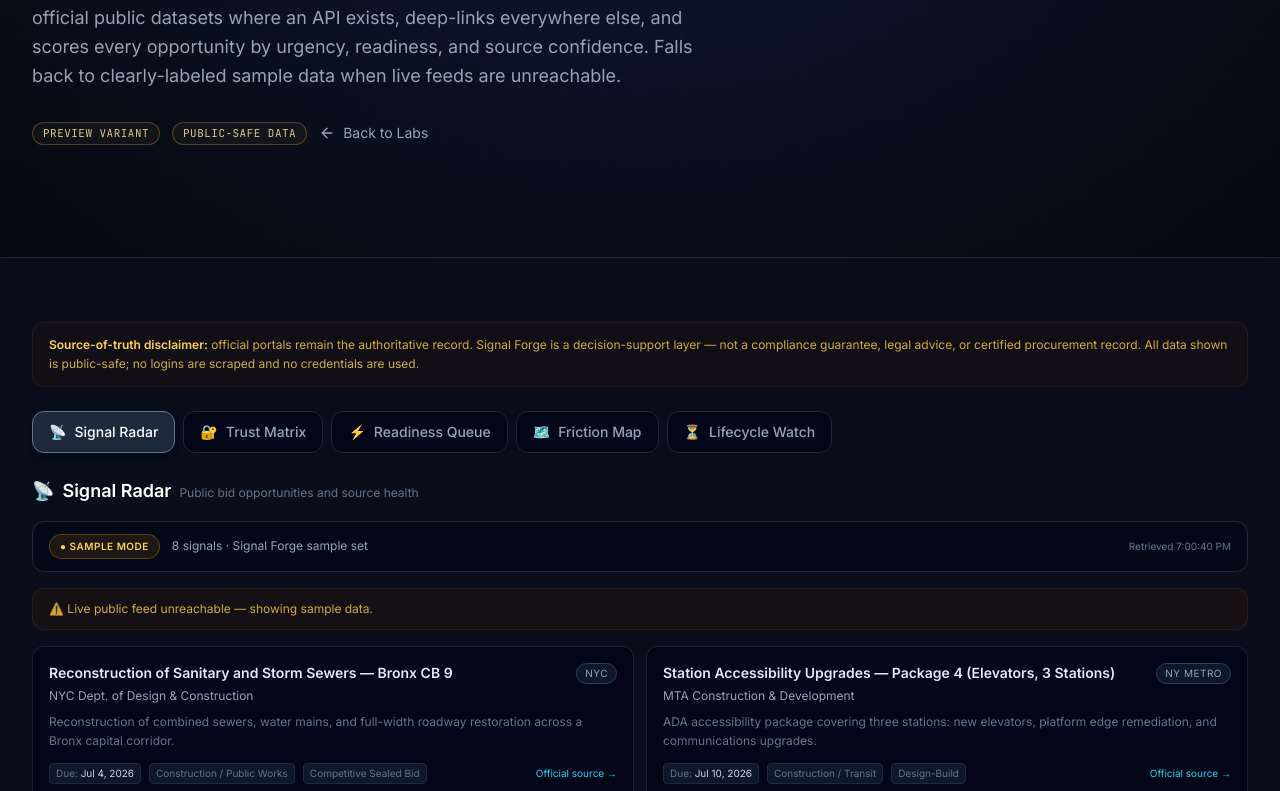
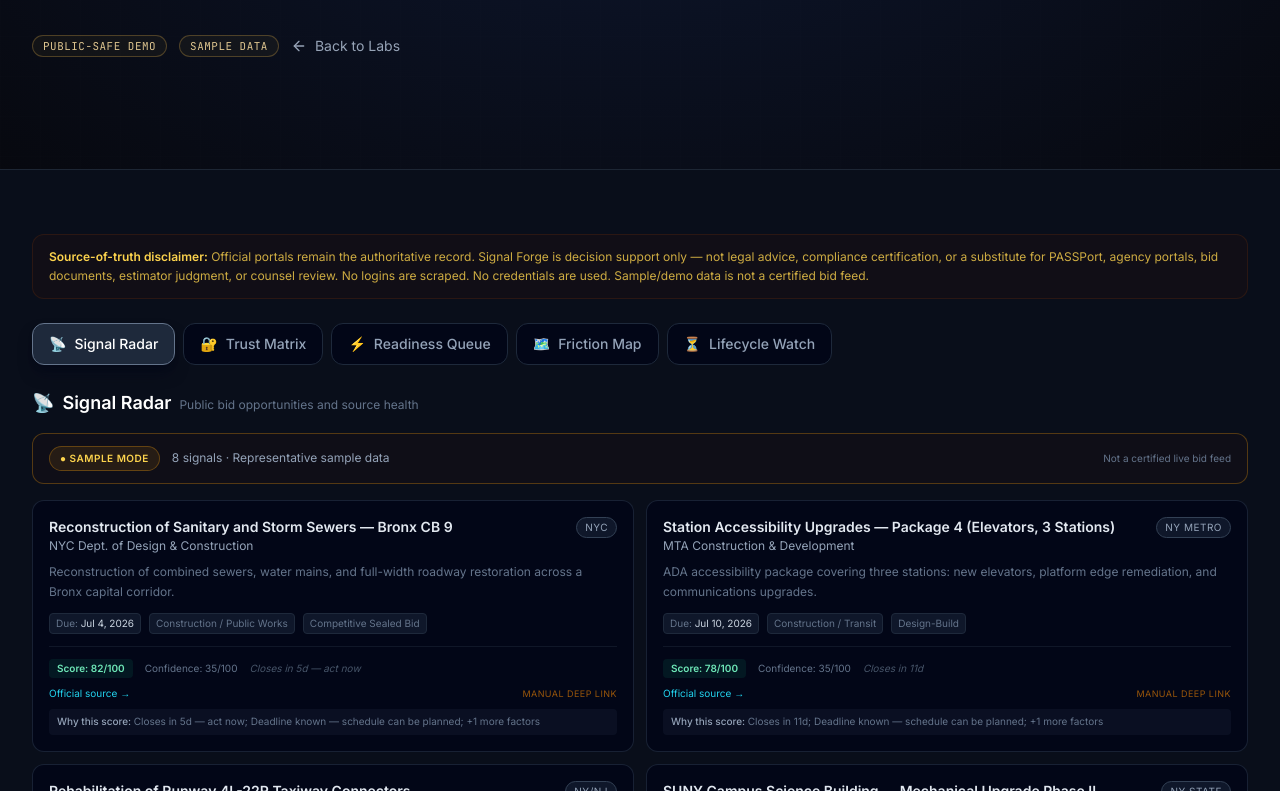
Before and after one commit to yazilimlar/artemis-omni, a Next.js app: page /labs/civicbid-signal-forge in a window 1280 px wide. Shown: the part 309-1100 px from the top of the page. Built offline with nearby package versions, Linux system fonts and the light colour scheme; no server answers.

Commit message:
fix: publish CivicBid Signal Forge public-safe cockpit

```diff
--- a/app/labs/civicbid-signal-forge/page.tsx
+++ b/app/labs/civicbid-signal-forge/page.tsx
@@ -10,20 +10,20 @@
   title: "CivicBid Signal Forge",
   path: "/labs/civicbid-signal-forge",
   description:
-    "Experimental signal-intelligence cockpit for public procurement — live NYC Open Data feed with sample fallback, source trust matrix, bid readiness scoring, and compliance friction mapping. Variant of the CivicBid Intelligence Bridge.",
+    "Public procurement signals from NYC agencies — sample cockpit with source trust matrix, bid readiness scoring, and compliance friction mapping. Not a certified live bid feed.",
 });
 
 export default function CivicBidSignalForgePage() {
   return (
     <>
       <PageHero
-        eyebrow="Labs · Experimental Variant"
+        eyebrow="Labs · Experimental"
         title="CivicBid Signal Forge"
-        description="A signal-intelligence cockpit for public procurement in the NYC region. Polls official public datasets where an API exists, deep-links everywhere else, and scores every opportunity by urgency, readiness, and source confidence. Falls back to clearly-labeled sample data when live feeds are unreachable."
+        description="NYC public procurement signals, translated into bid-room action."
       >
         <div className="flex flex-wrap items-center gap-3">
-          <Badge>Preview variant</Badge>
-          <Badge>Public-safe data</Badge>
+          <Badge>Public-safe demo</Badge>
+          <Badge>Sample data</Badge>
           <Link
             href="/labs"
             className="inline-flex items-center gap-2 text-sm text-muted-foreground hover:text-gold"
--- a/components/labs/civicbid/BidReadinessQueue.tsx
+++ b/components/labs/civicbid/BidReadinessQueue.tsx
@@ -1,60 +1,54 @@
 "use client";
 
-import { useEffect, useState } from "react";
+import { getSampleOpportunities } from "@/lib/civicbid/signalForgeData";
 import {
-  getReadinessColor,
+  scoreQueue,
   getTierColor,
   getUrgencyColor,
-  type SignalForgeScore,
+  getReadinessColor,
 } from "@/lib/civicbid/signalForgeScoring";
 
-interface QueueResponse {
-  sourceName: string;
-  count: number;
-  fromLive: boolean;
-  retrievedAt: string;
-  warning?: string;
-  data: SignalForgeScore[];
-}
+const SCORING_COMPONENTS = [
+  { label: "Due-date urgency", weight: "30%", description: "How soon the opportunity closes" },
+  { label: "Document availability", weight: "25%", description: "Scope, method, and deadline clarity" },
+  { label: "Source confidence", weight: "20%", description: "Trust level of the originating feed" },
+  { label: "Construction fit", weight: "15%", description: "Alignment with construction/engineering categories" },
+  { label: "Compliance clarity", weight: "10%", description: "MWBE, prevailing wage, and other requirements visibility" },
+];
 
 export default function BidReadinessQueue() {
-  const [response, setResponse] = useState<QueueResponse | null>(null);
-  const [loading, setLoading] = useState(true);
-
-  useEffect(() => {
-    fetch("/api/civicbid/signal-forge?view=queue")
-      .then((res) => res.json())
-      .then((json: QueueResponse) => setResponse(json))
-      .catch(() => setResponse(null))
-      .finally(() => setLoading(false));
-  }, []);
-
-  if (loading) {
-    return (
-      <div className="rounded-2xl border border-slate-800 bg-slate-900/60 p-8 text-center">
-        <div className="inline-block h-6 w-6 animate-spin rounded-full border-2 border-slate-700 border-t-cyan-400" />
-        <p className="mt-3 text-sm text-slate-400">Scoring bid readiness…</p>
-      </div>
-    );
-  }
-
-  const scores = response?.data ?? [];
+  const sampleData = getSampleOpportunities();
+  const queue = scoreQueue(sampleData);
 
   return (
-    <div className="space-y-3">
-      {response?.warning ? (
-        <div className="rounded-xl border border-amber-900/30 bg-amber-950/20 px-4 py-3">
-          <p className="text-xs text-amber-300/80">⚠️ {response.warning}</p>
+    <div className="space-y-4">
+      <div className="rounded-xl border border-amber-900/30 bg-amber-950/15 px-5 py-4">
+        <h4 className="mb-3 text-xs font-semibold uppercase tracking-wider text-amber-300">
+          Scoring formula
+        </h4>
+        <div className="grid gap-2 sm:grid-cols-5">
+          {SCORING_COMPONENTS.map((comp) => (
+            <div key={comp.label} className="rounded-lg border border-amber-900/20 bg-amber-950/20 px-3 py-2">
+              <p className="text-sm font-bold text-amber-200">{comp.weight}</p>
+              <p className="text-[11px] font-medium text-amber-300/90">{comp.label}</p>
+              <p className="mt-0.5 text-[10px] leading-tight text-amber-400/70">
+                {comp.description}
+              </p>
             </div>
-      ) : null}
+          ))}
+        </div>
+        <p className="mt-3 text-[11px] text-amber-400/60">
+          Composite = urgency × 0.30 + documentation × 0.25 + source confidence × 0.20 + construction fit × 0.15 + compliance clarity × 0.10
+        </p>
+      </div>
 
-      <p className="text-[11px] text-slate-500">
-        Composite = 40% urgency (time to close) + 35% readiness (scope clarity) + 25% source
-        confidence. Tier A ≥ 75 · Tier B ≥ 55.
-      </p>
-
+      {queue.length === 0 ? (
+        <div className="rounded-xl border border-slate-800 bg-slate-900/50 p-6 text-center">
+          <p className="text-sm text-slate-400">No opportunities scored yet.</p>
+        </div>
+      ) : (
         <div className="space-y-2">
-        {scores.map((score) => (
+          {queue.map((score) => (
             <div
               key={score.opportunityId}
               className="rounded-xl border border-slate-800/80 bg-slate-950 p-4 transition-all hover:border-slate-600"
@@ -64,7 +58,7 @@
                   <span
                     className={`shrink-0 rounded-lg border px-2.5 py-1 text-xs font-bold ${getTierColor(score.tier)}`}
                   >
-                  {score.tier}
+                    Tier {score.tier}
                   </span>
                   <div className="min-w-0">
                     <p className="text-sm font-medium leading-snug text-slate-200">{score.title}</p>
@@ -98,9 +92,24 @@
                   </div>
                 </div>
               </div>
+
+              <div className="mt-2 flex items-center gap-2 border-t border-slate-800/40 pt-2">
+                <span className="text-[10px] text-slate-500">
+                  Confidence: {score.confidenceScore}/100
+                </span>
+                <span className="text-[10px] italic text-slate-600">
+                  {score.rationale[0]}
+                </span>
+              </div>
             </div>
           ))}
         </div>
+      )}
+
+      <p className="text-[10px] text-slate-600">
+        Scores are based on sample data and the formula above. Tier A ≥ 75, Tier B ≥ 55, Tier C &lt; 55.
+        Not a substitute for independent bid review.
+      </p>
     </div>
   );
 }
--- a/components/labs/civicbid/CivicBidSignalForge.tsx
+++ b/components/labs/civicbid/CivicBidSignalForge.tsx
@@ -13,7 +13,7 @@
   { id: "trust", label: "Trust Matrix", icon: "🔐", blurb: "Confidence, jurisdiction, API availability" },
   { id: "queue", label: "Readiness Queue", icon: "⚡", blurb: "Urgency × readiness × confidence scoring" },
   { id: "friction", label: "Friction Map", icon: "🗺️", blurb: "Access barriers: API, deep link, login" },
-  { id: "lifecycle", label: "Lifecycle Watch", icon: "⏳", blurb: "Awards, amendments, addenda — planned" },
+  { id: "lifecycle", label: "Lifecycle Watch", icon: "⏳", blurb: "From pursuit to execution — CivicBid to Artemis" },
 ];
 
 export default function CivicBidSignalForge() {
@@ -24,10 +24,11 @@
     <div className="space-y-6">
       <div className="rounded-xl border border-amber-900/25 bg-amber-950/15 px-4 py-3">
         <p className="text-xs leading-relaxed text-amber-300/80">
-          <strong className="text-amber-300">Source-of-truth disclaimer:</strong> official portals
-          remain the authoritative record. Signal Forge is a decision-support layer — not a
-          compliance guarantee, legal advice, or certified procurement record. All data shown is
-          public-safe; no logins are scraped and no credentials are used.
+          <strong className="text-amber-300">Source-of-truth disclaimer:</strong> Official portals
+          remain the authoritative record. Signal Forge is decision support only — not legal advice,
+          compliance certification, or a substitute for PASSPort, agency portals, bid documents,
+          estimator judgment, or counsel review. No logins are scraped. No credentials are used.
+          Sample/demo data is not a certified bid feed.
         </p>
       </div>
 
@@ -59,15 +60,56 @@
         {activePanel === "queue" ? <BidReadinessQueue /> : null}
         {activePanel === "friction" ? <ComplianceFrictionMap /> : null}
         {activePanel === "lifecycle" ? (
-          <div className="rounded-2xl border border-dashed border-slate-800 bg-slate-950 p-12 text-center">
-            <p className="mb-3 text-4xl" aria-hidden>
-              🔜
-            </p>
-            <p className="text-sm font-medium text-slate-300">Lifecycle Watch — coming soon</p>
-            <p className="mx-auto mt-2 max-w-md text-xs text-slate-500">
-              Planned add-on panel for tracking contract awards, amendments, addenda releases, and
-              vendor activity patterns via Checkbook NYC and PASSPort Public feeds.
-            </p>
+          <div className="space-y-4">
+            <div className="rounded-2xl border border-slate-800 bg-slate-950 p-6">
+              <p className="mb-4 text-sm leading-relaxed text-slate-300">
+                CivicBid Signal Forge is the upstream pursuit-intelligence layer. It surfaces,
+                scores, and tracks public procurement signals. The next layer — <strong className="text-white">Artemis execution,
+                cost, forecast, and cashflow controls</strong> — takes over after bid submission and
+                award.
+              </p>
+              <div className="grid gap-4 sm:grid-cols-2">
+                <div className="rounded-xl border border-cyan-900/40 bg-cyan-950/10 p-4">
+                  <p className="mb-1 text-xs font-semibold uppercase tracking-wider text-cyan-300">
+                    CivicBid (this layer)
+                  </p>
+                  <ul className="space-y-1 text-[11px] text-slate-400">
+                    <li>• Signal discovery &amp; scoring</li>
+                    <li>• Source trust &amp; friction mapping</li>
+                    <li>• Bid-readiness ranking</li>
+                    <li>• Compliance flagging</li>
+                    <li>• Watchlist &amp; alert triggers</li>
+                  </ul>
+                </div>
+                <div className="rounded-xl border border-violet-900/40 bg-violet-950/10 p-4">
+                  <p className="mb-1 text-xs font-semibold uppercase tracking-wider text-violet-300">
+                    Artemis (next layer)
+                  </p>
+                  <ul className="space-y-1 text-[11px] text-slate-400">
+                    <li>• Estimate &amp; takeoff</li>
+                    <li>• 5D cost / schedule integration</li>
+                    <li>• Forecast &amp; cashflow controls</li>
+                    <li>• Execution dashboards</li>
+                    <li>• Project intelligence</li>
+                  </ul>
+                </div>
+              </div>
+            </div>
+
+            <div className="rounded-2xl border border-amber-900/25 bg-amber-950/15 p-6">
+              <h4 className="mb-3 text-sm font-semibold text-amber-300">
+                Pilot CTA
+              </h4>
+              <p className="text-sm leading-relaxed text-amber-200/80">
+                Start with <strong className="text-amber-200">3 agencies</strong>,{" "}
+                <strong className="text-amber-200">5 connectors</strong>,{" "}
+                <strong className="text-amber-200">25 watchlist opportunities</strong>, and a{" "}
+                <strong className="text-amber-200">weekly pursuit briefing</strong>.
+              </p>
+              <p className="mt-2 text-xs text-amber-300/60">
+                Contact the Artemis team to scope a pilot for your pursuit team.
+              </p>
+            </div>
           </div>
         ) : null}
       </div>
--- a/components/labs/civicbid/SignalRadar.tsx
+++ b/components/labs/civicbid/SignalRadar.tsx
@@ -1,18 +1,8 @@
 "use client";
 
-import { useEffect, useState } from "react";
-import type { CivicBidOpportunity } from "@/lib/civicbid/normalizeOpportunity";
+import { getSampleOpportunities, sourceHealthSnapshot } from "@/lib/civicbid/signalForgeData";
 import { getSourceById } from "@/lib/civicbid/sourceRegistry";
-import { sourceHealthSnapshot } from "@/lib/civicbid/signalForgeData";
-
-interface RadarResponse {
-  sourceName: string;
-  count: number;
-  fromLive: boolean;
-  retrievedAt: string;
-  warning?: string;
-  data: CivicBidOpportunity[];
-}
+import { scoreOpportunity } from "@/lib/civicbid/signalForgeScoring";
 
 function formatDate(value: string | null | undefined): string {
   if (!value) return "TBD";
@@ -27,81 +17,67 @@
   manual: "bg-slate-500/10 text-slate-300 border-slate-500/30",
 };
 
+const FRICTION_TAGS: Record<string, string> = {
+  "nyc-open-data-current-solicitations": "Public API — automatable",
+  "nyc-open-data-city-record": "Public API — automatable",
+  "checkbook-nyc-contracts": "XML POST — needs integration",
+  "passport-public": "Manual deep link",
+  "passport-procurement-navigator": "Manual deep link",
+  "nyscr": "Email alerts + manual",
+  "mta-current-opportunities": "Manual deep link",
+  "mta-cd-current-opportunities": "Manual deep link",
+  "panynj-construction": "Manual deep link",
+  "panynj-bonfire-open": "Login required",
+  "ddc-construction-contracts": "Manual deep link",
+  "dasny-rfps-bids": "Manual deep link",
+  "bidexpress": "Login required",
+};
+
 export default function SignalRadar() {
-  const [response, setResponse] = useState<RadarResponse | null>(null);
-  const [loading, setLoading] = useState(true);
-
-  useEffect(() => {
-    fetch("/api/civicbid/signal-forge?view=opportunities")
-      .then((res) => res.json())
-      .then((json: RadarResponse) => setResponse(json))
-      .catch(() => setResponse(null))
-      .finally(() => setLoading(false));
-  }, []);
-
-  if (loading) {
-    return (
-      <div className="rounded-2xl border border-slate-800 bg-slate-900/60 p-8 text-center">
-        <div className="inline-block h-6 w-6 animate-spin rounded-full border-2 border-slate-700 border-t-cyan-400" />
-        <p className="mt-3 text-sm text-slate-400">Scanning public bid signals…</p>
-      </div>
-    );
-  }
-
-  if (!response) {
-    return (
-      <div className="rounded-2xl border border-rose-900/40 bg-rose-950/10 p-6">
-        <p className="text-sm text-rose-300">
-          Signal Radar could not reach the API route. Reload the page to retry.
-        </p>
-      </div>
-    );
-  }
+  const opportunities = getSampleOpportunities();
+  const scored = opportunities.map((opp) => ({
+    opp,
+    score: scoreOpportunity(opp),
+  }));
 
   return (
     <div className="space-y-4">
-      <div className="flex flex-wrap items-center gap-3 rounded-xl border border-slate-800 bg-slate-950/60 px-4 py-3">
-        <span
-          className={`rounded-full border px-2.5 py-1 text-[10px] font-bold uppercase tracking-wider ${
-            response.fromLive
-              ? "border-emerald-500/30 bg-emerald-500/10 text-emerald-300"
-              : "border-amber-500/30 bg-amber-500/10 text-amber-300"
-          }`}
-        >
-          {response.fromLive ? "● Live public data" : "● Sample mode"}
+      <div className="flex flex-wrap items-center gap-3 rounded-xl border border-amber-500/30 bg-amber-950/10 px-4 py-3">
+        <span className="rounded-full border border-amber-500/30 bg-amber-500/10 px-2.5 py-1 text-[10px] font-bold uppercase tracking-wider text-amber-300">
+          ● Sample mode
         </span>
         <span className="text-xs text-slate-400">
-          {response.count} signals · {response.sourceName}
+          {opportunities.length} signals · Representative sample data
         </span>
         <span className="ml-auto text-[10px] text-slate-500">
-          Retrieved {new Date(response.retrievedAt).toLocaleTimeString()}
+          Not a certified live bid feed
         </span>
       </div>
 
-      {response.warning ? (
-        <div className="rounded-xl border border-amber-900/30 bg-amber-950/20 px-4 py-3">
-          <p className="text-xs text-amber-300/80">⚠️ {response.warning}</p>
-        </div>
-      ) : null}
-
       <div className="grid gap-3 md:grid-cols-2">
-        {response.data.map((opp) => (
+        {scored.map(({ opp, score }) => (
           <div
             key={opp.id}
             className="rounded-xl border border-slate-800/80 bg-slate-950 p-4 transition-all hover:border-slate-600"
           >
             <div className="flex items-start justify-between gap-3">
-              <h4 className="text-sm font-semibold leading-snug text-slate-200">{opp.title}</h4>
+              <div className="min-w-0 flex-1">
+                <h4 className="text-sm font-semibold leading-snug text-slate-200">
+                  {opp.title}
+                </h4>
+                <p className="mt-0.5 text-xs text-slate-400">{opp.agency}</p>
+              </div>
               <span className="shrink-0 rounded-lg border border-slate-700 bg-slate-900 px-2 py-0.5 text-[10px] uppercase tracking-wider text-slate-400">
                 {opp.jurisdiction}
               </span>
             </div>
-            <p className="mt-1 text-xs text-slate-400">{opp.agency}</p>
+
             {opp.description ? (
               <p className="mt-2 line-clamp-2 text-xs leading-relaxed text-slate-500">
                 {opp.description}
               </p>
             ) : null}
+
             <div className="mt-3 flex flex-wrap items-center gap-2 text-[10px] text-slate-500">
               <span className="rounded border border-slate-800 bg-slate-900 px-1.5 py-0.5">
                 Due: <span className="text-slate-300">{formatDate(opp.dueDate)}</span>
@@ -116,16 +92,51 @@
                   {opp.procurementMethod}
                 </span>
               ) : null}
+            </div>
+
+            <div className="mt-3 flex flex-wrap items-center gap-3 border-t border-slate-800/50 pt-3">
+              <span
+                className={`rounded px-2 py-0.5 text-[10px] font-semibold ${
+                  score.compositeScore >= 75
+                    ? "bg-emerald-500/10 text-emerald-300"
+                    : score.compositeScore >= 55
+                      ? "bg-amber-500/10 text-amber-300"
+                      : "bg-slate-500/10 text-slate-300"
+                }`}
+              >
+                Score: {score.compositeScore}/100
+              </span>
+              <span className="text-[10px] text-slate-500">
+                Confidence: {score.confidenceScore}/100
+              </span>
+              <span className="text-[10px] italic text-slate-600">
+                {score.rationale[0]}
+              </span>
+            </div>
+
+            <div className="mt-2 flex flex-wrap items-center gap-2">
               {opp.sourceUrl ? (
                 <a
                   href={opp.sourceUrl}
                   target="_blank"
                   rel="noreferrer"
-                  className="ml-auto text-cyan-400 hover:text-cyan-300"
+                  className="text-[10px] text-cyan-400 hover:text-cyan-300"
                 >
                   Official source →
                 </a>
               ) : null}
+              <span className="ml-auto text-[9px] uppercase tracking-wider text-amber-600/70">
+                {FRICTION_TAGS[opp.id.replace(/^SF-SAMPLE-\d+\s*/, "").toLowerCase()] ||
+                  "Manual deep link"}
+              </span>
+            </div>
+
+            <div className="mt-2 rounded bg-slate-900/60 px-2 py-1.5">
+              <p className="text-[10px] leading-snug text-slate-500">
+                <span className="font-medium text-slate-400">Why this score: </span>
+                {score.rationale.slice(0, 2).join("; ")}
+                {score.rationale.length > 2 ? `; +${score.rationale.length - 2} more factors` : ""}
+              </p>
             </div>
           </div>
         ))}
```
Also changed, not shown: components/labs/civicbid/ComplianceFrictionMap.tsx (+38 -0 lines). Lines whose indentation alone changed are shown as unchanged.
